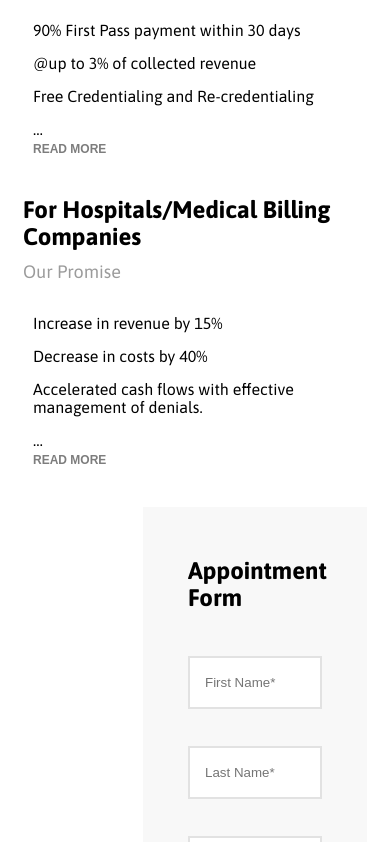
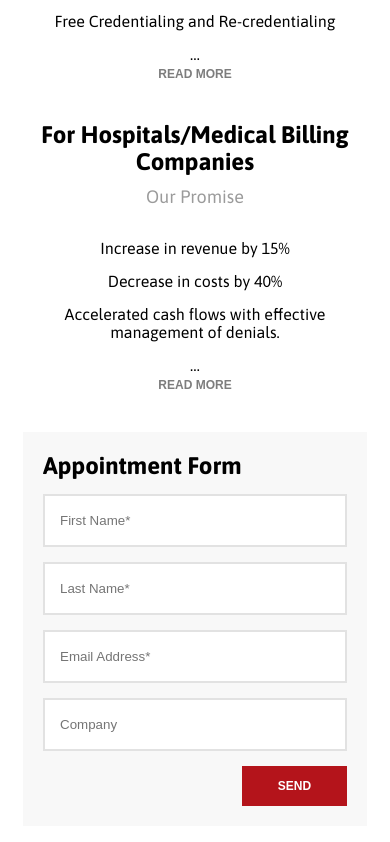
Before and after one commit to Vov4ukz53/medical, a React (Create React App) app: page / in a window 390 px wide. Shown: the part 4022-4864 px from the top of the page. Built offline with nearby package versions, Linux system fonts and the light colour scheme.

Commit message:
added media query for contact us section

```diff
--- a/src/common/ReadMoreBlock/styled.js
+++ b/src/common/ReadMoreBlock/styled.js
@@ -17,6 +17,10 @@ export const Wrapper = styled.div`
   ${({ contactUs }) => contactUs && css`
     padding: 0px;
     background: none;
+
+    @media(max-width: ${({ theme }) => theme.breakpoints.desktops}){
+      text-align: center;
+    }
   `}
 
   ${({ next }) => next && css`
--- a/src/features/contactUs/Form/styled.js
+++ b/src/features/contactUs/Form/styled.js
@@ -4,10 +4,23 @@ export const Wrapper = styled.div`
   margin: 0px 0px 0px 120px;
   padding: 50px 45px;
   background: ${({ theme }) => theme.colors.cultured};
+
+  @media(max-width: ${({ theme }) => theme.breakpoints.extraLarge}){
+    margin: 0px 0px 0px 40px;
+  }
+
+  @media(max-width: ${({ theme }) => theme.breakpoints.mobile}){
+    margin: 0px;
+    padding: 20px;
+  }
 `;
 
 export const StyledForm = styled.form`
   margin: 45px 0px 0px 0px;
+
+  @media(max-width: ${({ theme }) => theme.breakpoints.mobile}){
+    margin-top: 15px;
+  }
 `;
 
 export const Input = styled.input`
@@ -19,5 +32,9 @@ export const Input = styled.input`
 
   &:not(:last-child){
     margin: 0px 0px 37px 0px;
+
+    @media(max-width: ${({ theme }) => theme.breakpoints.mobile}){
+      margin: 0px 0px 15px 0px;
+    }
   }
 `;
--- a/src/features/contactUs/Promises/styled.js
+++ b/src/features/contactUs/Promises/styled.js
@@ -10,6 +10,10 @@ export const Item = styled.div`
   ${({ first }) => first && css`
     margin-top: 50px;
   `}
+
+  @media(max-width: ${({theme})=> theme.breakpoints.desktops}){
+    text-align: center;
+  }
 `;
 
 export const Paragraph = styled.p`
--- a/src/features/contactUs/styled.js
+++ b/src/features/contactUs/styled.js
@@ -1,5 +1,13 @@
 import styled from "styled-components";
 
 export const Section = styled.section`
-  margin: 125px 0px 250px 0px;
+  margin: 125px 0px;
+
+  @media(max-width: ${({ theme }) => theme.breakpoints.desktops}){
+    margin: 40px 0px;
+  };
+
+  @media(max-width: ${({ theme }) => theme.breakpoints.mobile}){
+    margin: 20px 0px;
+  };
 `;
```
